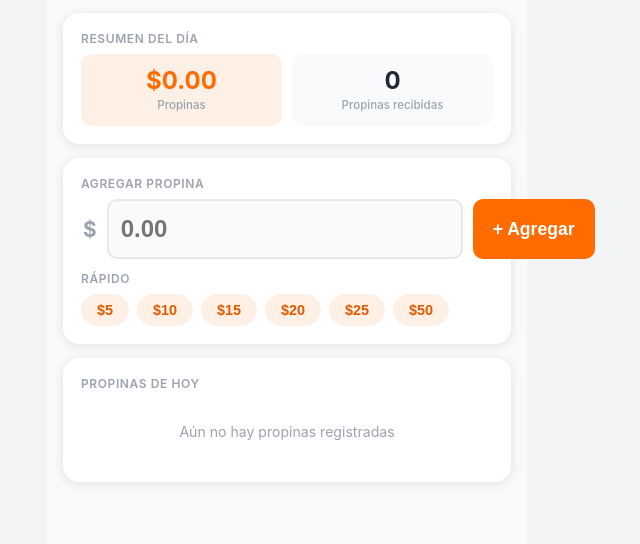
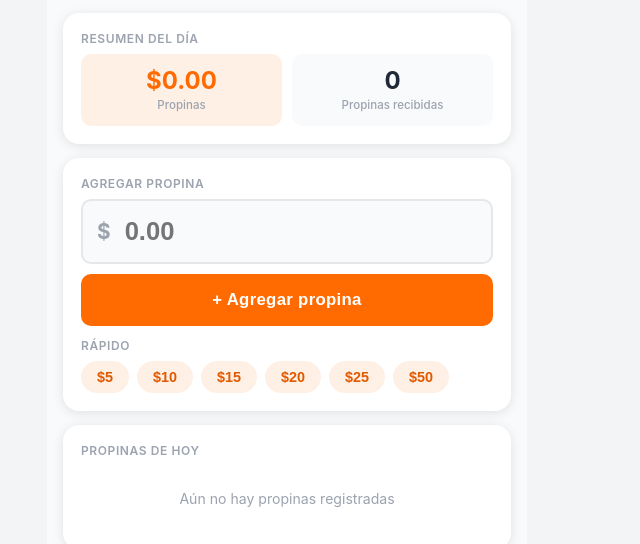
Before and after one commit to rinku-git/ganancia-_diaria, a plain HTML site: page index.html in a window 1280 px wide. Shown: the part 131-675 px from the top of the page, without its empty margins (353-993 px from the left). Drawn offline with Linux system fonts and the light colour scheme.

Commit message:
boton agregar reparado

```diff
--- a/index.html
+++ b/index.html
@@ -161,8 +161,22 @@
     /* ── Add tip ── */
     .tip-input-wrap {
       display: flex;
+      flex-direction: column;
       gap: 10px;
-      align-items: stretch;
+    }
+    .tip-input-row {
+      display: flex;
+      align-items: center;
+      gap: 0;
+      border: 2px solid var(--gray-200);
+      border-radius: var(--radius-sm);
+      background: var(--gray-50);
+      transition: border-color .15s;
+      overflow: hidden;
+    }
+    .tip-input-row:focus-within {
+      border-color: var(--orange);
+      background: #fff;
     }
     .tip-input-wrap .prefix {
       display: flex;
@@ -170,35 +184,35 @@
       font-size: 1.3rem;
       font-weight: 700;
       color: var(--gray-400);
-      padding-left: 2px;
+      padding: 0 4px 0 14px;
+      flex-shrink: 0;
     }
     .tip-input {
       flex: 1;
-      border: 2px solid var(--gray-200);
-      border-radius: var(--radius-sm);
-      padding: 14px 12px;
-      font-size: 1.5rem;
+      border: none;
+      background: transparent;
+      padding: 16px 10px;
+      font-size: 1.6rem;
       font-weight: 700;
       color: var(--gray-800);
-      background: var(--gray-50);
       outline: none;
-      transition: border-color .15s;
+      min-width: 0;
       -webkit-appearance: none;
     }
-    .tip-input:focus { border-color: var(--orange); background: #fff; }
     .btn-add {
       background: var(--orange);
       color: #fff;
       border: none;
       border-radius: var(--radius-sm);
-      padding: 14px 20px;
-      font-size: 1.1rem;
+      padding: 16px;
+      font-size: 1.05rem;
       font-weight: 700;
       cursor: pointer;
       transition: background .15s, transform .1s;
-      white-space: nowrap;
+      width: 100%;
+      letter-spacing: .3px;
     }
-    .btn-add:active { background: var(--orange-dk); transform: scale(.97); }
+    .btn-add:active { background: var(--orange-dk); transform: scale(.98); }
 
     /* ── Quick amounts ── */
     .quick-amounts {
@@ -516,6 +530,7 @@
     <div class="card" id="addTipCard">
       <div class="card-title">Agregar propina</div>
       <div class="tip-input-wrap">
+        <div class="tip-input-row">
           <div class="prefix">$</div>
           <input
             class="tip-input"
@@ -526,7 +541,8 @@
             min="0"
             step="0.50"
           />
-        <button class="btn-add" onclick="addTip()">+ Agregar</button>
+        </div>
+        <button class="btn-add" onclick="addTip()">+ Agregar propina</button>
       </div>
       <div style="margin-top:12px;">
         <div class="card-title" style="margin-bottom:8px;">Rápido</div>
```
Lines whose indentation alone changed are shown as unchanged.
